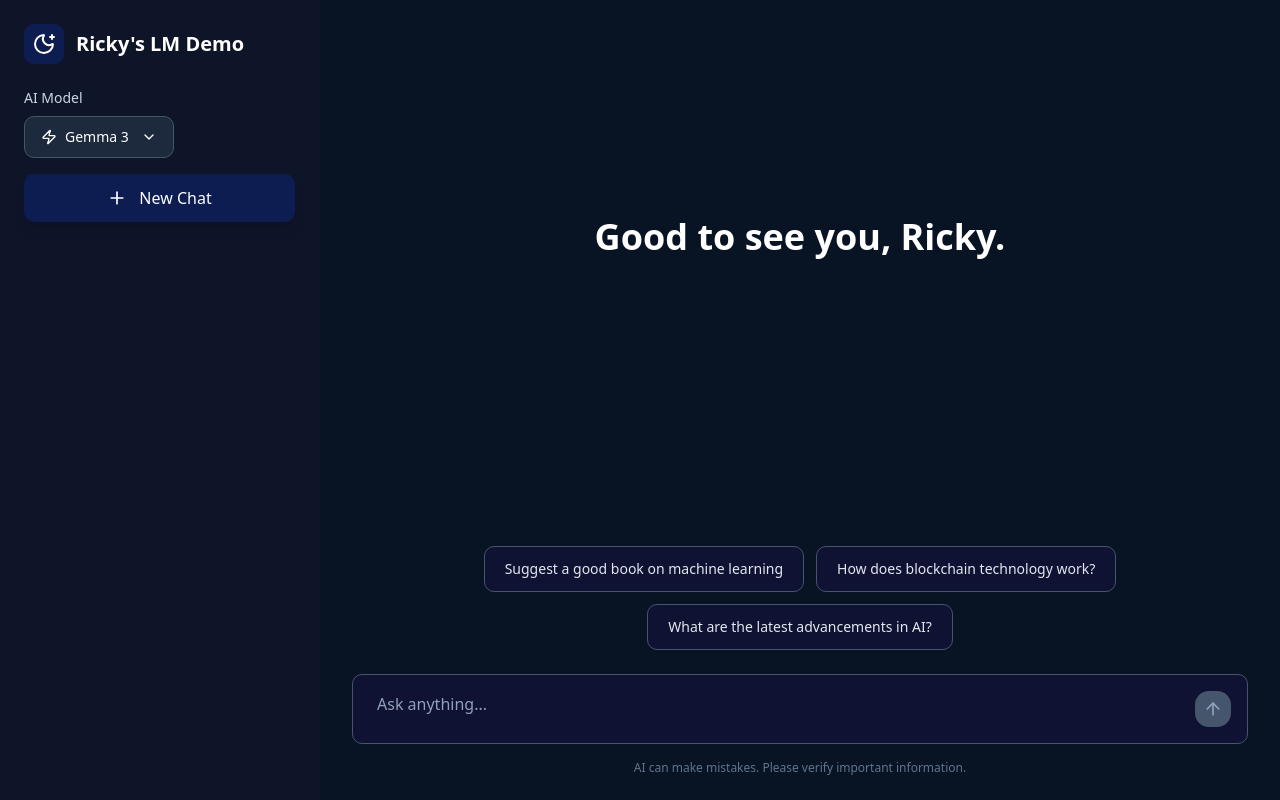
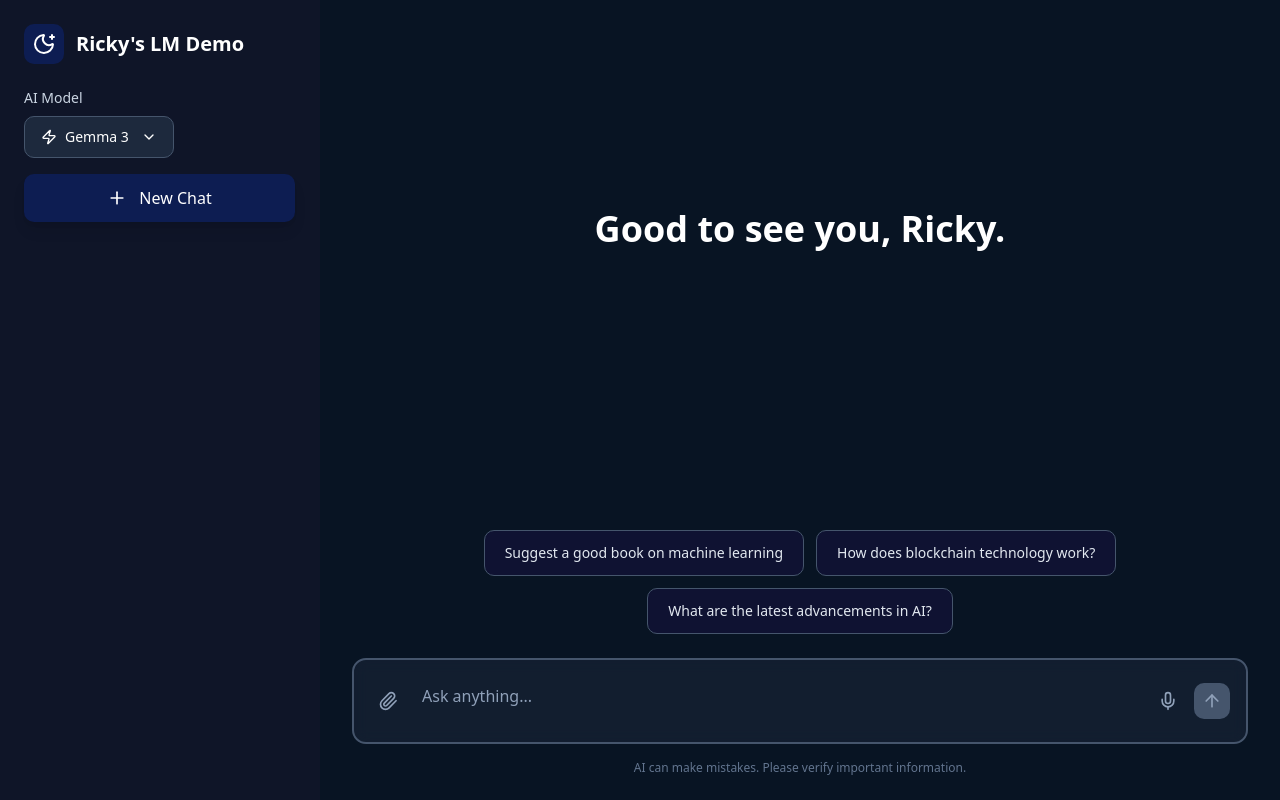
Before and after one commit to ghstx9/geminiwrapper, a Next.js app: page / in a window 1280 px wide. Built offline with nearby package versions, Linux system fonts and the light colour scheme.

Commit message:
file attachment feature added

```diff
--- a/src/app/api/chat/route.tsx
+++ b/src/app/api/chat/route.tsx
@@ -26,18 +26,34 @@ const isGeminiModel = (modelId: string) => {
   return modelId.includes('gemini') || modelId.includes('gemma');
 };
 
-const callOpenRouterAPI = async (modelId: string, message: string, history: any[]) => {
+const callOpenRouterAPI = async (modelId: string, message: string, history: any[], attachment?: any) => {
   if (!openRouterApiKey) {
     throw new Error('OpenRouter API key is not configured');
   }
 
-  const messages = [
+  const messages: any[] = [
     ...(history || []).map((msg: any) => ({
       role: msg.role === 'user' ? 'user' : 'assistant',
       content: msg.parts?.[0]?.text || msg.content || ''
     })),
-    { role: 'user', content: message }
   ];
+
+  const userMessage: any = { role: 'user', content: [] };
+
+  if (message) {
+    userMessage.content.push({ type: 'text', text: message });
+  }
+
+  if (attachment) {
+    userMessage.content.push({
+      type: 'image_url',
+      image_url: {
+        url: `data:${attachment.type};base64,${attachment.data}`,
+      },
+    });
+  }
+
+  messages.push(userMessage);
 
   const response = await fetch('https://openrouter.ai/api/v1/chat/completions', {
     method: 'POST',
@@ -70,14 +86,14 @@ export async function POST(req: NextRequest) {
 
   try {
     const body = await req.json();
-    const { message, history, modelId } = body;
+    const { message, history, modelId, attachment } = body;
 
     const selectedModelId = modelId;
 
-    console.log('👀 API ROUTE HIT! REQUEST BODY:', body);
+    console.log('👀 API ROUTE HIT! REQUEST BODY:', { message, history, modelId, attachment: !!attachment });
 
-    if (!message) {
-      return NextResponse.json({ error: 'Message is required' }, { status: 400 });
+    if (!message && !attachment) {
+      return NextResponse.json({ error: 'Message or attachment is required' }, { status: 400 });
     }
 
     if (!selectedModelId) {
@@ -104,14 +120,27 @@ export async function POST(req: NextRequest) {
       });
 
       console.log('About to send message to Gemini API...');
-      const result = await chat.sendMessage(message);
-      const response = result.response;
-      responseText = response.text();
+
+      if (attachment) {
+        const imagePart = {
+          inlineData: {
+            data: attachment.data,
+            mimeType: attachment.type,
+          },
+        };
+        const result = await chat.sendMessage([message, imagePart]);
+        const response = result.response;
+        responseText = response.text();
+      } else {
+        const result = await chat.sendMessage(message);
+        const response = result.response;
+        responseText = response.text();
+      }
     }
 
     else {
       console.log('About to send message to OpenRouter API...');
-      responseText = await callOpenRouterAPI(selectedModelId, message, history);
+      responseText = await callOpenRouterAPI(selectedModelId, message, history, attachment);
     }
 
     console.log('API Response:', responseText);
--- a/src/app/page.tsx
+++ b/src/app/page.tsx
@@ -8,10 +8,17 @@ import PromptInput from '../components/promptinput';
 import SuggestionButtons from '../components/suggestionbuttons';
 import Sidebar from '../components/sidebar';
 
+interface Attachment {
+  name: string;
+  type: string;
+  data: string;
+}
+
 interface Message {
-  id: string;
+  id:string;
   text: string;
   isUser: boolean;
+  attachment?: Attachment;
 }
 
 interface HistoryPart {
@@ -207,8 +214,8 @@ export default function ChatPage() {
     }
   }, []);
 
-  const handlePromptSubmit = useCallback(async (message: string) => {
-    if (!message.trim() || isLoading) return;
+  const handlePromptSubmit = useCallback(async (message: string, attachment?: Attachment) => {
+    if (!message.trim() && !attachment || isLoading) return;
 
     if (promptSuggestions.length > 0) {
       setPromptSuggestions([]);
@@ -217,7 +224,8 @@ export default function ChatPage() {
     const userMessage: Message = {
       id: generateMessageId(),
       text: message,
-      isUser: true
+      isUser: true,
+      attachment,
     };
     setMessages(prev => [...prev, userMessage]);
 
@@ -235,7 +243,8 @@ export default function ChatPage() {
         body: JSON.stringify({
           message,
           history,
-          modelId: selectedModel
+          modelId: selectedModel,
+          attachment,
         }),
       });
 
@@ -413,7 +422,7 @@ export default function ChatPage() {
                 {messages.map((msg) => (
                   <div key={msg.id} className={`flex items-start gap-4 ${msg.isUser ? 'flex-row-reverse' : ''}`}>
                     <div className={`flex-shrink-0 h-10 w-10 rounded-full flex items-center justify-center ${
-                      msg.isUser ? 'bg-slate-700' : 'bg-cyan-500'
+                      msg.isUser ? 'bg-slate-700' : 'bg-[#0b36d23f]'
                     }`}>
                       {msg.isUser ? (
                         <User className="h-5 w-5 text-white" />
@@ -427,7 +436,14 @@ export default function ChatPage() {
                         : 'bg-slate-800 border border-slate-700 text-slate-100'
                     }`}>
                       {msg.isUser ? (
-                        <p className="whitespace-pre-wrap leading-relaxed">{msg.text}</p>
+                        <div className="whitespace-pre-wrap leading-relaxed">
+                          {msg.attachment && (
+                            <div className="mb-2">
+                              <img src={`data:${msg.attachment.type};base64,${msg.attachment.data}`} alt={msg.attachment.name} className="max-w-xs rounded-lg" />
+                            </div>
+                          )}
+                          <p>{msg.text}</p>
+                        </div>
                       ) : (
                         <>
                           <div className="prose prose-invert max-w-none">
--- a/src/components/promptinput.tsx
+++ b/src/components/promptinput.tsx
@@ -1,8 +1,14 @@
-import React, { useState, useRef, useEffect, KeyboardEvent } from 'react';
-import { ArrowUp } from 'lucide-react';
+import React, { useState, useRef, useEffect, KeyboardEvent, ChangeEvent } from 'react';
+import { ArrowUp, Paperclip, Mic, X, File as FileIcon } from 'lucide-react';
+
+interface Attachment {
+  name: string;
+  type: string;
+  data: string; // base64 encoded
+}
 
 interface PromptInputProps {
-  onSubmit: (message: string) => void;
+  onSubmit: (message: string, attachment?: Attachment) => void;
   disabled?: boolean;
   placeholder?: string;
 }
@@ -14,7 +20,9 @@ export default function PromptInput({
 }: PromptInputProps) {
   const [input, setInput] = useState('');
   const [isFocused, setIsFocused] = useState(false);
+  const [attachment, setAttachment] = useState<Attachment | null>(null);
   const textareaRef = useRef<HTMLTextAreaElement>(null);
+  const fileInputRef = useRef<HTMLInputElement>(null);
 
   // auto-resize textarea
   useEffect(() => {
@@ -25,9 +33,39 @@ export default function PromptInput({
   }, [input]);
 
   const handleSubmit = () => {
-    if (input.trim() && !disabled) {
-      onSubmit(input);
+    if ((input.trim() || attachment) && !disabled) {
+      onSubmit(input, attachment || undefined);
       setInput('');
+      setAttachment(null);
+    }
+  };
+
+  const handleFileChange = (e: ChangeEvent<HTMLInputElement>) => {
+    const file = e.target.files?.[0];
+    if (file) {
+      const reader = new FileReader();
+      reader.onload = (loadEvent) => {
+        const base64Data = (loadEvent.target?.result as string)?.split(',')[1];
+        if (base64Data) {
+          setAttachment({
+            name: file.name,
+            type: file.type,
+            data: base64Data,
+          });
+        }
+      };
+      reader.readAsDataURL(file);
+    }
+  };
+
+  const handleAttachClick = () => {
+    fileInputRef.current?.click();
+  };
+
+  const handleRemoveAttachment = () => {
+    setAttachment(null);
+    if (fileInputRef.current) {
+      fileInputRef.current.value = '';
     }
   };
 
@@ -42,13 +80,50 @@ export default function PromptInput({
     <div className="w-full max-w-4xl mx-auto">
       <div className="relative">
         <div className={`
-          relative rounded-lg bg-[#610bd215] border transition-all duration-200
-          ${isFocused ? 'border-slate-500 shadow-lg' : 'border-slate-600'}
+          relative rounded-xl bg-slate-800/50 border-2 backdrop-blur-sm transition-all duration-200
+          ${isFocused ? 'border-blue-500 shadow-lg shadow-blue-500/20' : 'border-slate-600'}
           ${disabled ? 'opacity-50' : ''}
         `}>
-          <div className="flex items-center min-h-[60px]">
-            {/* Text input */}
-            <div className="flex-1 min-h-0">
+          <div className="flex items-start min-h-[60px]">
+            {/* attachment button */}
+            <div className="flex items-center justify-center p-4 self-center">
+              <button
+                type="button"
+                onClick={handleAttachClick}
+                disabled={disabled || !!attachment}
+                className="p-2 rounded-lg text-slate-400 hover:text-white hover:bg-slate-700 transition-all duration-200 disabled:cursor-not-allowed disabled:opacity-50"
+                aria-label="Attach file"
+              >
+                <Paperclip className="h-5 w-5" />
+              </button>
+              <input
+                type="file"
+                ref={fileInputRef}
+                onChange={handleFileChange}
+                className="hidden"
+                accept="image/*,application/pdf,.txt,.md"
+              />
+            </div>
+
+            {/* text input */}
+            <div className="flex-1 min-h-0 py-2">
+              {attachment && (
+                <div className="mb-2 px-2">
+                  <div className="flex items-center gap-2 bg-slate-700/50 border border-slate-600 rounded-lg p-2 max-w-xs">
+                    <FileIcon className="h-5 w-5 text-slate-400 flex-shrink-0" />
+                    <span className="text-sm text-slate-300 truncate" title={attachment.name}>
+                      {attachment.name}
+                    </span>
+                    <button
+                      onClick={handleRemoveAttachment}
+                      className="ml-auto p-1 rounded-full text-slate-400 hover:bg-slate-600 hover:text-white"
+                      aria-label="Remove attachment"
+                    >
+                      <X className="h-4 w-4" />
+                    </button>
+                  </div>
+                </div>
+              )}
               <textarea
                 ref={textareaRef}
                 value={input}
@@ -59,7 +134,7 @@ export default function PromptInput({
                 placeholder={placeholder}
                 rows={1}
                 disabled={disabled}
-                className="w-full bg-transparent py-4 pl-6 pr-12 text-white placeholder-slate-400 focus:outline-none resize-none max-h-48 overflow-y-auto scrollbar-thin scrollbar-thumb-slate-600 scrollbar-track-transparent text-base disabled:cursor-not-allowed leading-relaxed"
+                className="w-full bg-transparent py-4 pr-2 text-white placeholder-slate-400 focus:outline-none resize-none max-h-48 overflow-y-auto scrollbar-thin scrollbar-thumb-slate-600 scrollbar-track-transparent text-base disabled:cursor-not-allowed leading-relaxed"
                 style={{
                   minHeight: '60px',
                   lineHeight: '1.6'
@@ -67,16 +142,25 @@ export default function PromptInput({
               />
             </div>
 
-            {/* Submit button */}
-            <div className="flex items-center justify-center h-full p-4">
+            {/* voice and submit buttons */}
+            <div className="flex items-center justify-center gap-2 p-4 self-center">
+              <button
+                type="button"
+                disabled={disabled}
+                className="p-2 rounded-lg text-slate-400 hover:text-white hover:bg-slate-700 transition-all duration-200 disabled:cursor-not-allowed"
+                aria-label="Voice input"
+              >
+                <Mic className="h-5 w-5" />
+              </button>
+
               <button
                 type="button"
                 onClick={handleSubmit}
-                disabled={!input.trim() || disabled}
+                disabled={(!input.trim() && !attachment) || disabled}
                 className={`
-                  p-2 rounded-xl transition-all duration-200 flex-shrink-0
-                  ${input.trim() && !disabled
-                    ? 'bg-gradient-to-r from-cyan-600 to-blue-600 hover:from-cyan-700 hover:to-blue-700 text-white hover:scale-105 shadow-lg'
+                  p-2 rounded-lg transition-all duration-200 flex-shrink-0
+                  ${(input.trim() || attachment) && !disabled
+                    ? 'bg-white text-black hover:bg-gray-200 shadow-lg'
                     : 'bg-slate-600 text-slate-400 cursor-not-allowed'
                   }
                 `}
```
